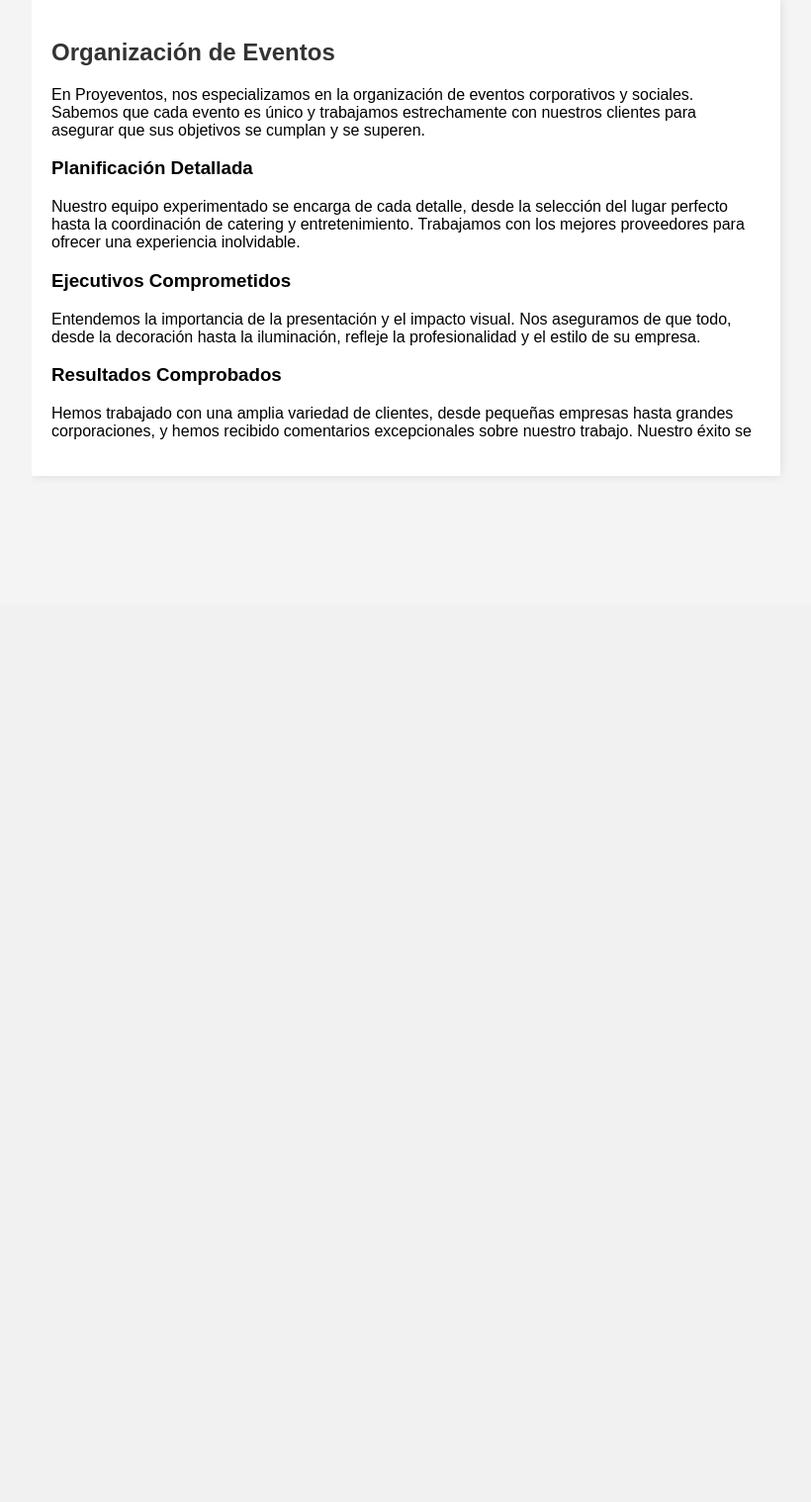
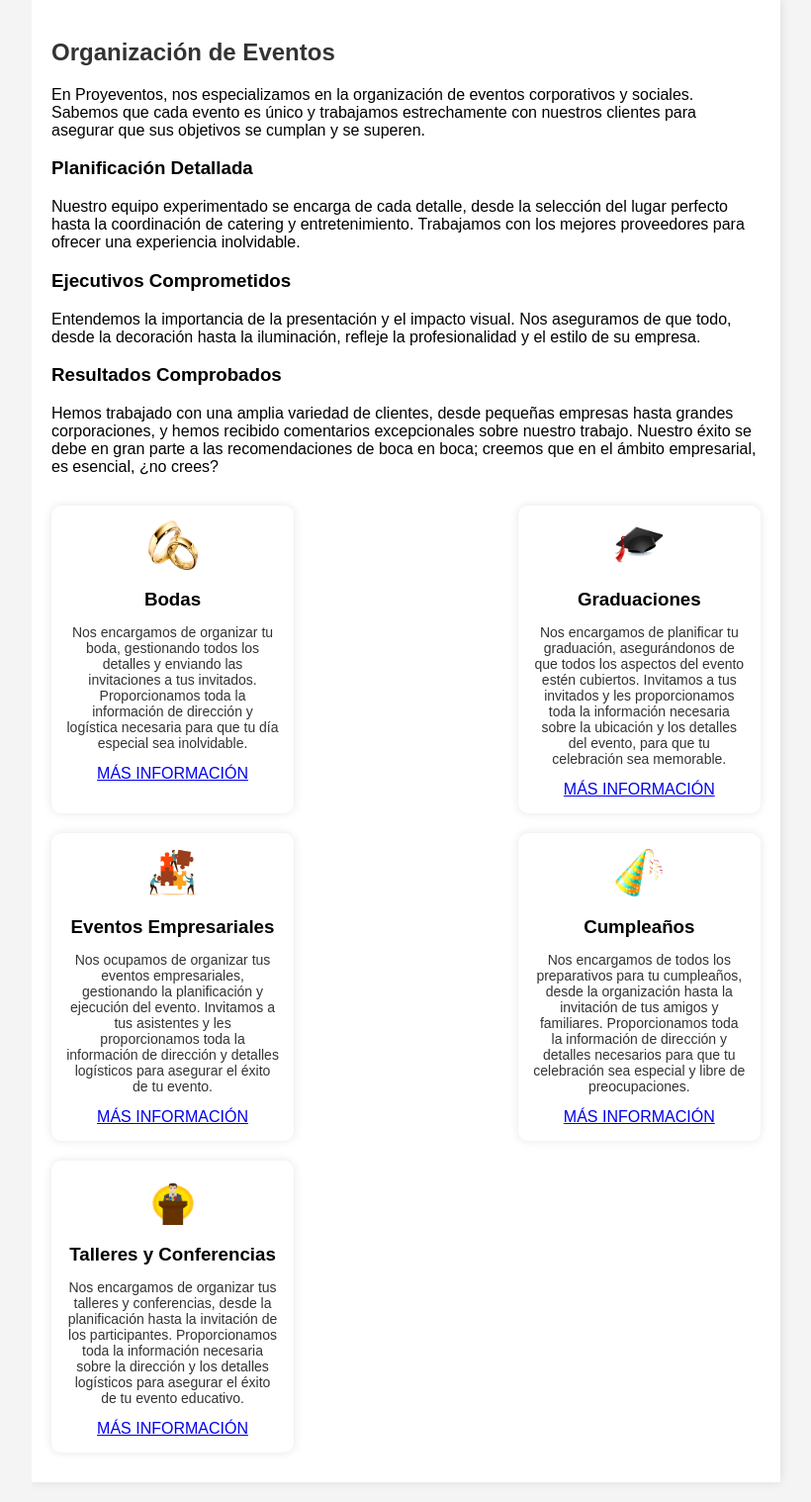
Before and after one commit to Reidyensam/Proyeventos, a Flask app: page / in a window 1280 px wide. Shown: the part 189-1707 px from the top of the page at 99% size, without its empty margins (96-916 px from the left). Before the commit the page ends 670 px from the top, so only its background shows below. Run offline with Flask 3, Linux system fonts and the light colour scheme.

Commit message:
Actualización inicio

```diff
--- a/templates/inicio.html
+++ b/templates/inicio.html
@@ -190,4 +190,37 @@
                 <h3>Ejecutivos Comprometidos</h3>
                 <p>Entendemos la importancia de la presentación y el impacto visual. Nos aseguramos de que todo, desde la decoración hasta la iluminación, refleje la profesionalidad y el estilo de su empresa.</p>
                 <h3>Resultados Comprobados</h3>
-                <p>Hemos trabajado con una amplia variedad de clientes, desde pequeñas empresas hasta grandes corporaciones, y hemos recibido comentarios excepcionales sobre nuestro trabajo. Nuestro éxito se
+                <p>Hemos trabajado con una amplia variedad de clientes, desde pequeñas empresas hasta grandes corporaciones, y hemos recibido comentarios excepcionales sobre nuestro trabajo. Nuestro éxito se debe en gran parte a las recomendaciones de boca en boca; creemos que en el ámbito empresarial, es esencial, ¿no crees?</p>
+
+                <div class="event-sections">
+                    <div class="event-section">
+                        <img src="static/imagenes/1.png" alt="Icono de Bodas">
+                        <h3>Bodas</h3>
+                        <p>Nos encargamos de organizar tu boda, gestionando todos los detalles y enviando las invitaciones a tus invitados. Proporcionamos toda la información de dirección y logística necesaria para que tu día especial sea inolvidable.</p>
+                        <a href="#">MÁS INFORMACIÓN</a>
+                    </div>
+                    <div class="event-section">
+                        <img src="static/imagenes/2.png" alt="Icono de Aniversarios de Bodas">
+                        <h3>Graduaciones</h3>
+                        <p>Nos encargamos de planificar tu graduación, asegurándonos de que todos los aspectos del evento estén cubiertos. Invitamos a tus invitados y les proporcionamos toda la información necesaria sobre la ubicación y los detalles del evento, para que tu celebración sea memorable.</p>
+                        <a href="#">MÁS INFORMACIÓN</a>
+                    </div>
+                    <div class="event-section">
+                        <img src="static/imagenes/3.png" alt="Icono de Aniversarios de Empresas">
+                        <h3>Eventos Empresariales</h3>
+                        <p>Nos ocupamos de organizar tus eventos empresariales, gestionando la planificación y ejecución del evento. Invitamos a tus asistentes y les proporcionamos toda la información de dirección y detalles logísticos para asegurar el éxito de tu evento.</p>
+                        <a href="#">MÁS INFORMACIÓN</a>
+                    </div>
+                    <div class="event-section">
+                        <img src="static/imagenes/4.png">
+                        <h3>Cumpleaños</h3>
+                        <p>Nos encargamos de todos los preparativos para tu cumpleaños, desde la organización hasta la invitación de tus amigos y familiares. Proporcionamos toda la información de dirección y detalles necesarios para que tu celebración sea especial y libre de preocupaciones.</p>
+                        <a href="#">MÁS INFORMACIÓN</a>
+                    </div>
+                    <div class="event-section">
+                        <img src="static/imagenes/5.png" alt="Icono de Eventos Empresariales">
+                        <h3>Talleres y Conferencias</h3>
+                        <p>Nos encargamos de organizar tus talleres y conferencias, desde la planificación hasta la invitación de los participantes. Proporcionamos toda la información necesaria sobre la dirección y los detalles logísticos para asegurar el éxito de tu evento educativo.</p>
+                        <a href="#">MÁS INFORMACIÓN</a>
+                    </div>
+                    <div class="event
```
Also changed, not shown: static/imagenes/1.png (added), static/imagenes/2.png (added), static/imagenes/3.png (added), static/imagenes/4.png (added), static/imagenes/5.png (added).
